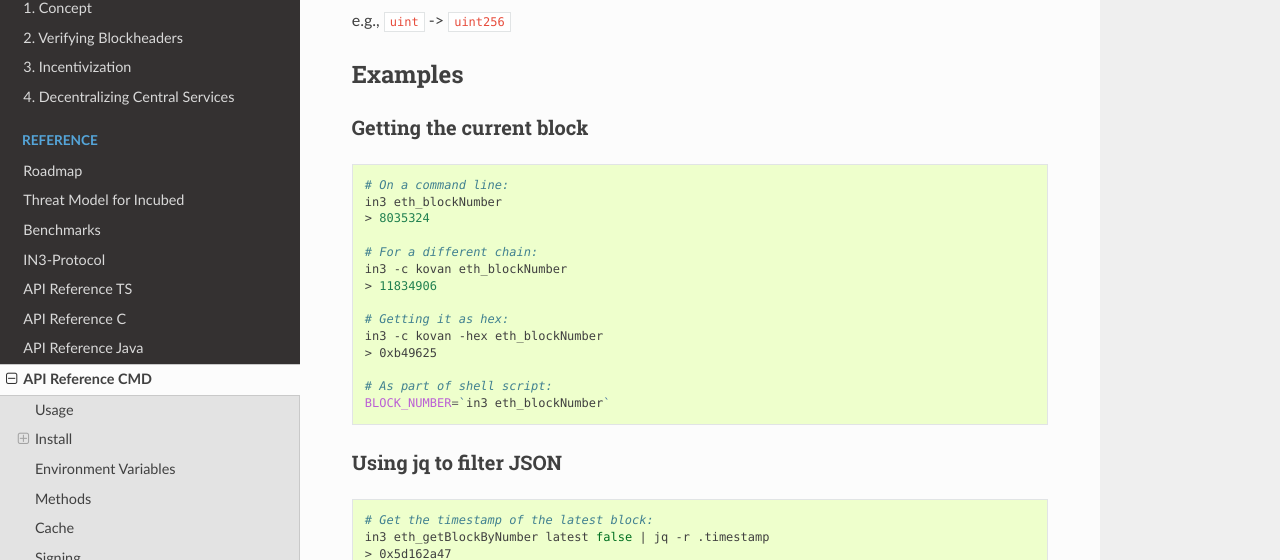
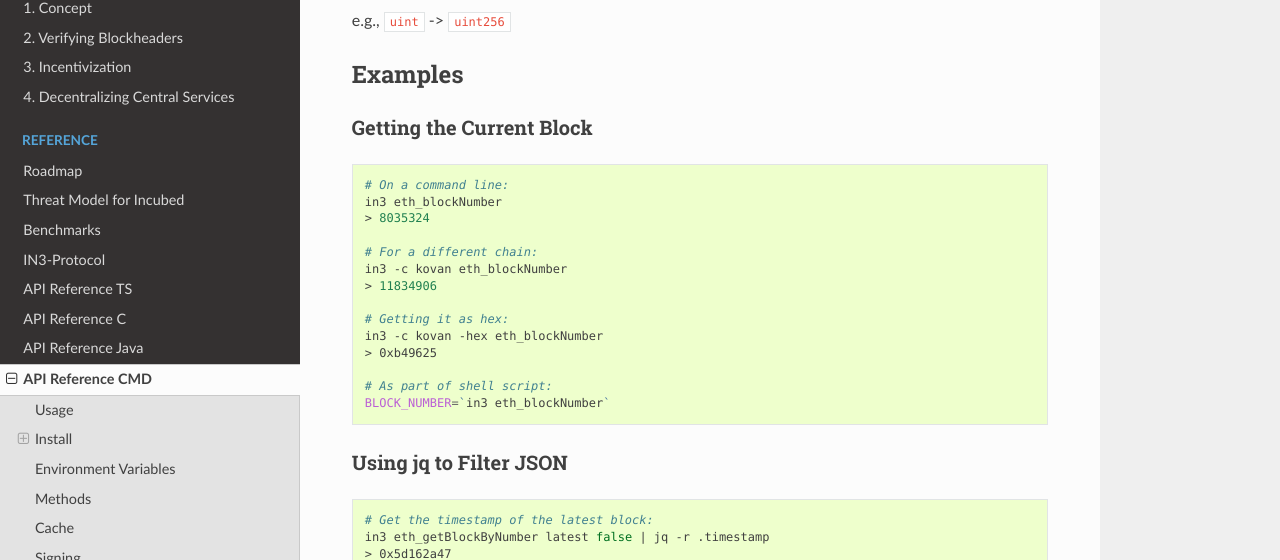
Before and after one commit to blockchainsllc/in3-docs, a Sphinx documentation site: the page built from docs/api-cmd.rst, in a window 1280 px wide and 900 px high, scrolled down 6442 px. Shown: the part 146-706 px from the top of the window. Built offline with Sphinx 7.4.7 and the Read the Docs theme 2.0.0, drawn with Linux system fonts in a browser that asks for light colours; pages that are not in the unit, such as notebooks, are missing from menus.

```diff
--- a/docs/api-cmd.rst
+++ b/docs/api-cmd.rst
@@ -236,7 +236,7 @@ e.g., ``uint`` -> ``uint256``
 Examples
 ########
 
-Getting the current block
+Getting the Current Block
 *************************
 
 .. code-block:: sh
@@ -256,7 +256,7 @@ Getting the current block
    # As part of shell script:
    BLOCK_NUMBER=`in3 eth_blockNumber`
 
-Using jq to filter JSON
+Using jq to Filter JSON
 ***********************
 
 .. code-block:: sh
```
